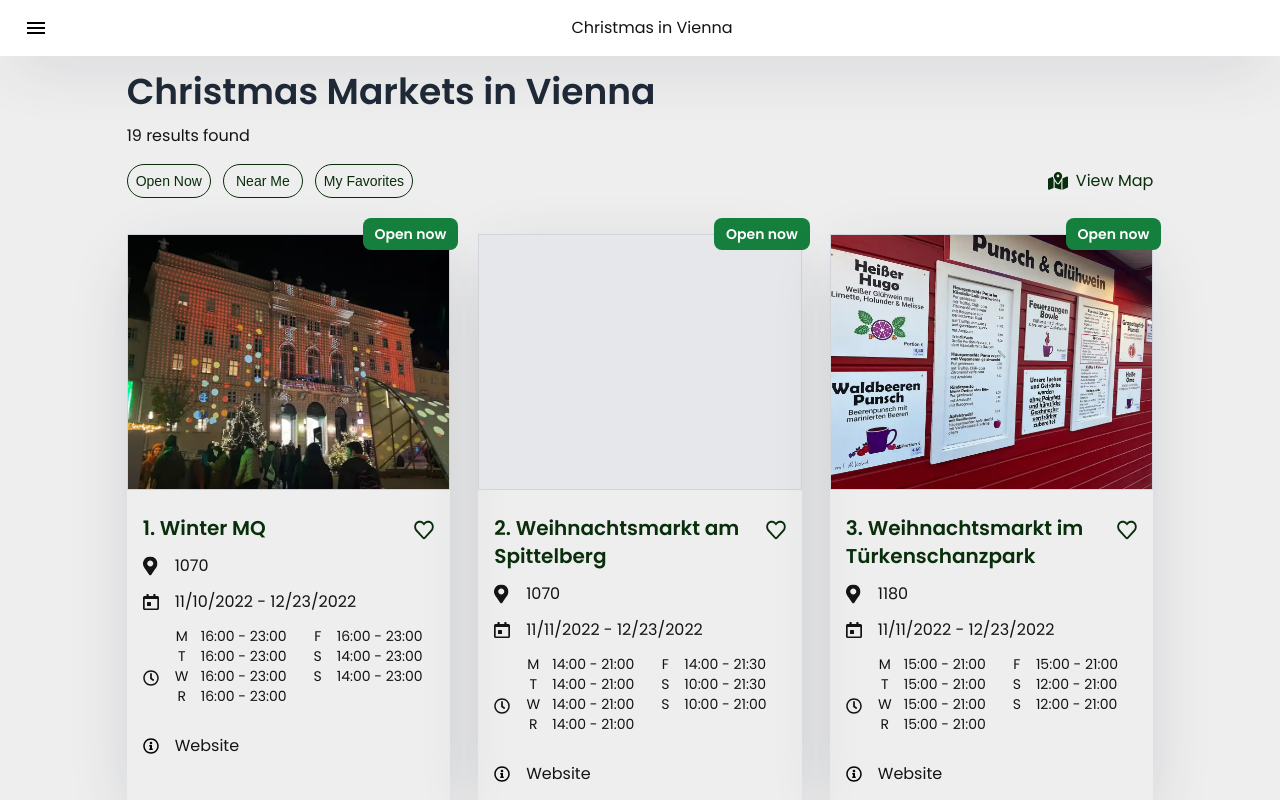
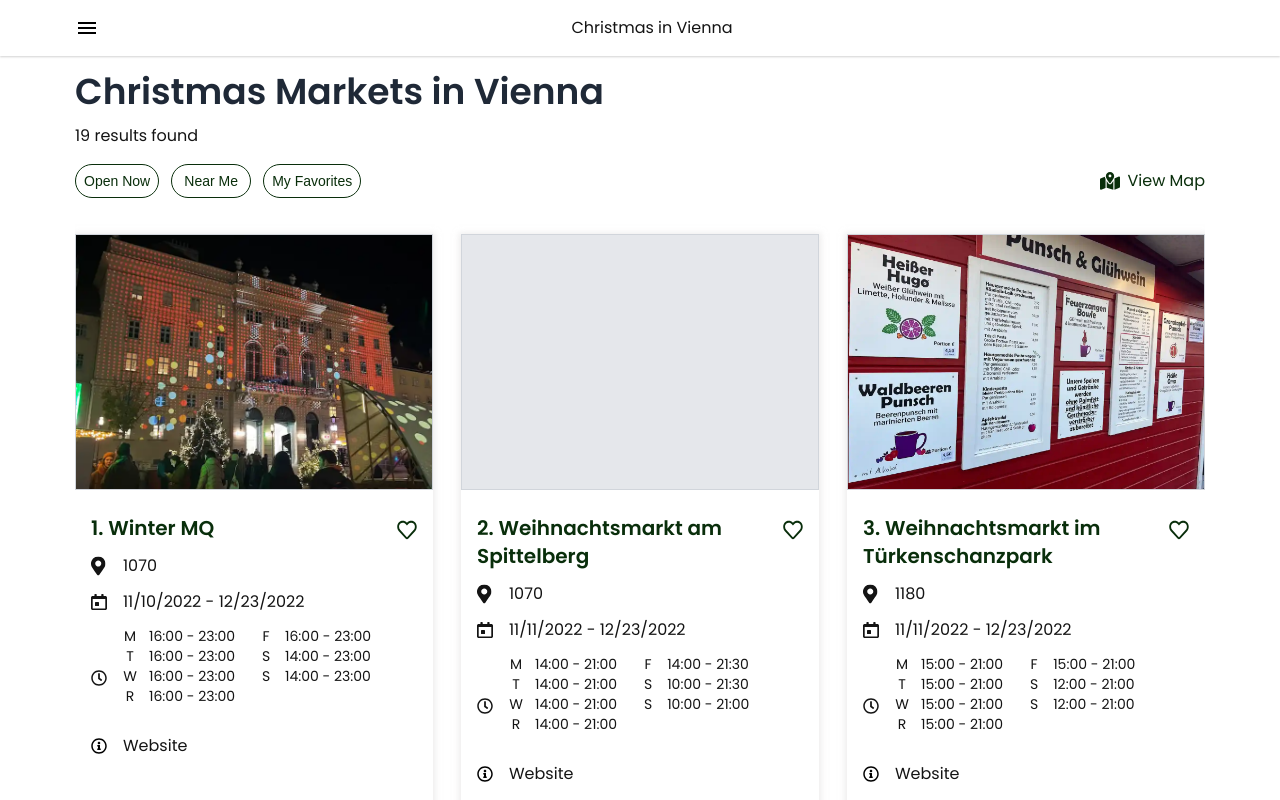
Before and after one commit to kramire/vienna-christmas-markets, a Preact app: page / in a window 1280 px wide. Both pictures are taken after a click on the element "See the markets". Built offline with nearby package versions, Linux system fonts and the light colour scheme.

Commit message:
update some styles to make content nicer

```diff
--- a/src/app.constants.ts
+++ b/src/app.constants.ts
@@ -1,4 +1,5 @@
-export const FOOTER_HEIGHT = 60
+export const MAX_CONTENT_WIDTH = 1130
+export const HEADER_HEIGHT = 56
 
 export const FAVORITED_MARKETS_LOCAL_STORAGE_KEY = 'favoritedMarkets'
 
--- a/src/app.tsx
+++ b/src/app.tsx
@@ -2,6 +2,7 @@ import { useState } from 'preact/hooks'
 import { PageType } from './app.types'
 import Pages from './pages'
 import Header from './components/header'
+import { HEADER_HEIGHT, MAX_CONTENT_WIDTH } from './app.constants'
 
 export function App() {
   const [page, setPage] = useState<PageType>(PageType.HOME)
@@ -18,7 +19,9 @@ export function App() {
       }}
     >
       <Header goToPage={goToPage} />
-      <Pages page={page} goToPage={goToPage} />
+      <div style={{ maxWidth: `${MAX_CONTENT_WIDTH}px`, height: `calc(100% - ${HEADER_HEIGHT}px)`, margin: '0 auto' }}>
+        <Pages page={page} goToPage={goToPage} />
+      </div>
     </div>
   )
 }
--- a/src/components/header/header.tsx
+++ b/src/components/header/header.tsx
@@ -3,6 +3,7 @@ import Menu from '../../assets/menu.svg'
 
 import NavigationMenu from './navigationMenu'
 import { PageType } from '../../app.types'
+import { HEADER_HEIGHT, MAX_CONTENT_WIDTH } from '../../app.constants'
 
 interface Props {
   goToPage: (page: PageType) => void
@@ -18,14 +19,22 @@ const Header = ({ goToPage }: Props) => {
   return (
     <>
       <div
-        class="flex justify-between items-center w-full h-14 py-2 px-6 sticky top-0 z-10 bg-white"
-        style={{ boxShadow: '0 16px 64px -16px rgba(46,55,77,.24)' }}
+        class="w-full py-2 px-6 sticky top-0 z-10 bg-white"
+        style={{
+          boxShadow: '0 1px 2px rgba(0,0,0,.18)',
+          height: `${HEADER_HEIGHT}px`,
+        }}
       >
-        <img src={Menu} width={24} height={16} onClick={toggleMenu} />
-        <div onClick={() => goToPage(PageType.HOME)}>
-          <p class="flex-1">Christmas in Vienna</p>
+        <div
+          class="flex justify-between items-center h-full"
+          style={{ maxWidth: `${MAX_CONTENT_WIDTH}px`, margin: '0 auto' }}
+        >
+          <img src={Menu} width={24} height={16} onClick={toggleMenu} />
+          <div onClick={() => goToPage(PageType.HOME)}>
+            <p class="flex-1">Christmas in Vienna</p>
+          </div>
+          <div />
         </div>
-        <div />
       </div>
       <NavigationMenu isOpen={isMenuOpen} handleClose={toggleMenu} goToPage={goToPage} />
     </>
--- a/src/containers/home/home.tsx
+++ b/src/containers/home/home.tsx
@@ -2,7 +2,6 @@ import Flex from '../../components/flex'
 import { PageType } from '../../app.types'
 import HomeItem from './homeItem'
 import HomeImage from '../../assets/karls-christmas.webp'
-import { FOOTER_HEIGHT } from '../../app.constants'
 
 interface Props {
   goToPage: (page: PageType) => void
@@ -50,12 +49,7 @@ const Home = ({ goToPage }: Props) => {
           </h1>
         </div>
       </Flex>
-      <Flex
-        flexDirection="column"
-        gap="24px 16px"
-        justifyContent="center"
-        style={{ marginBottom: `${FOOTER_HEIGHT}px`, padding: '0px 24px 24px' }}
-      >
+      <Flex flexDirection="column" gap="24px 16px" justifyContent="center" style={{ padding: '0px 24px 24px' }}>
         <HomeItem
           title="Visit Christmas Markets"
           description="Enjoy the Christmas season with traditional food, drinks, and shopping at the Viennese Christmas Markets."
--- a/src/containers/resultList/filterItem.tsx
+++ b/src/containers/resultList/filterItem.tsx
@@ -17,8 +17,8 @@ const FilterItem = ({ label, isSelected, handleClick, isLoading }: Props) => (
       borderRadius: '20px',
       border: '1px solid',
       borderColor: theme.colors.darkGreen,
-      color: isSelected ? theme.colors.bgWhite : theme.colors.darkGreen,
-      background: isSelected || isLoading ? theme.colors.darkGreen : theme.colors.bgWhite,
+      color: isSelected ? 'white' : theme.colors.darkGreen,
+      background: isSelected || isLoading ? theme.colors.darkGreen : 'white',
       fontSize: '14px',
       fontFamily: 'sans-serif',
     }}
--- a/src/containers/resultList/map.tsx
+++ b/src/containers/resultList/map.tsx
@@ -45,7 +45,7 @@ const Map = ({ results }: Props) => {
     map.addLayer(mapMarkers)
   }, [map, mapMarkers, results])
 
-  return <div id="map"></div>
+  return <div id="map" style={{ height: '70%', zIndex: 1 }}></div>
 }
 
 export default Map
--- a/src/containers/resultList/resultCard/resultCard.tsx
+++ b/src/containers/resultList/resultCard/resultCard.tsx
@@ -8,7 +8,7 @@ import { Event, Market, ResultType } from '../../../app.types'
 import { theme } from '../../../theme'
 import { GOOGLE_MAPS_LINK, weekDays } from '../resultList.constants'
 import { resultToImgUrlMapping } from '../../../app.constants'
-import OpenStatusLabel from '../../../components/openStatusLabel'
+// import OpenStatusLabel from '../../../components/openStatusLabel'
 import CardImage from './cardImage'
 import FavoriteButton from './favoriteButton'
 
@@ -30,7 +30,7 @@ const ResultCard = ({ result, isFavorite, toggleFavoriteResult }: Props) => {
   }, [])
 
   return (
-    <li key={id} class="gap-3 w-full relative" style={{ boxShadow: '0 16px 64px -16px rgba(46,55,77,.24)' }}>
+    <li key={id} class="gap-3 w-full relative" style={{ boxShadow: 'rgb(223 220 220 / 55%) 0px 1px 6px 2px' }}>
       <CardImage imgSrc={imgSrc} altText={name} />
       <div class="flex flex-col justify-between w-full px-4 py-6 gap-3">
         <div class="flex justify-between gap-3">
@@ -81,7 +81,7 @@ const ResultCard = ({ result, isFavorite, toggleFavoriteResult }: Props) => {
           </div>
         )}
       </div>
-      <OpenStatusLabel start={start} end={end} times={times} />
+      {/* <OpenStatusLabel start={start} end={end} times={times} /> */}
     </li>
   )
 }
--- a/src/containers/resultList/resultList.tsx
+++ b/src/containers/resultList/resultList.tsx
@@ -119,12 +119,24 @@ const ResultList = ({ results, page, favorites, setFavorites, deviceLocation, se
   }, [page])
 
   return (
-    <div class="flex flex-col gap-1 md:gap-3">
+    <div class="h-full flex flex-col gap-1 md:gap-3">
       {showMap ? (
-        <Map results={shownResults} />
+        <>
+          <div class="px-6 py-4">
+            <Filters
+              activeFilters={activeFilters}
+              toggleFilter={toggleFilter}
+              isLoadingLocation={isLoadingLocation}
+              page={page}
+              showMap={showMap}
+              toggleMap={toggleMap}
+            />
+          </div>
+          <Map results={shownResults} />
+        </>
       ) : (
-        <div className="animate-slide-in" class=" w-full flex flex-col gap-3 px-6 py-4 overflow-scroll">
-          <div class="md:w-5/6 flex flex-col gap-6 md:gap-9 m-auto">
+        <div className="animate-slide-in" class=" w-full flex flex-col gap-3 px-6 lg:px-0 py-4 overflow-scroll">
+          <div class="w-full flex flex-col gap-6 md:gap-9 m-auto">
             <div class="flex flex-col gap-3 md:gap-4">
               <div class="flex flex-col gap-1 md:gap-3">
                 <HeaderText page={page} />
@@ -143,7 +155,7 @@ const ResultList = ({ results, page, favorites, setFavorites, deviceLocation, se
               />
             </div>
             <ul
-              class="list-none grid justify-between p-0 m-0 gap-7"
+              class="list-none grid justify-between p-0 m-0 gap-7 gap-y-9"
               style={{
                 gridTemplateColumns: 'repeat(auto-fit, minmax(320px, 1fr))', // TODO - need this responsive rather than auto-fit
               }}
--- a/src/containers/visitProgress/visitProgress.tsx
+++ b/src/containers/visitProgress/visitProgress.tsx
@@ -3,9 +3,7 @@ import { Market } from '../../app.types'
 import Flex from '../../components/flex'
 import useLocalStorage from '../../hooks/useLocalStorage'
 import buildSquares from '../../utils/build-square'
-import { theme } from '../../theme'
 import SurpriseImage from '../../assets/christmas-sparkler.webp'
-import { FOOTER_HEIGHT } from '../../app.constants'
 import { hasStarted } from '../../utils/hasStarted'
 import CircleCheckSolid from '../../assets/circleCheckSolid.svg'
 import CircleCheck from '../../assets/circleCheck.svg'
@@ -64,16 +62,7 @@ const VisitProgress = ({ markets }: Props) => {
   }, [])
 
   return (
-    <Flex
-      className="animate-slide-in"
-      flexDirection="column"
-      justifyContent="center"
-      alignItems="center"
-      gap="12px"
-      style={{
-        marginBottom: `${FOOTER_HEIGHT}px`,
-      }}
-    >
+    <Flex className="animate-slide-in" flexDirection="column" justifyContent="center" alignItems="center" gap="12px">
       <Flex
         flexDirection="column"
         gap="12px"
@@ -122,7 +111,7 @@ const VisitProgress = ({ markets }: Props) => {
                   style={{
                     width: 'calc(100vw / 5)',
                     height: 'calc(412px / 4)',
-                    backgroundColor: hasVisited ? 'transparent' : theme.colors.bgWhite,
+                    backgroundColor: hasVisited ? 'transparent' : 'white',
                     transition: 'background-color 1s ease',
                     cursor: 'pointer',
                     '-webkit-tap-highlight-color': 'transparent',
--- a/src/index.css
+++ b/src/index.css
@@ -9,7 +9,6 @@
   font-weight: 400;
 
   color: #141414;
-  background-color: rgb(238, 238, 238);
 
   font-synthesis: none;
   text-rendering: optimizeLegibility;
--- a/src/theme.ts
+++ b/src/theme.ts
@@ -1,12 +1,10 @@
 interface Colors {
   darkGreen: string
-  bgWhite: string
   text: string
 }
 
 const colors: Colors = {
   darkGreen: 'rgb(9, 46, 11)',
-  bgWhite: 'rgb(238, 238, 238)',
   text: 'rgb(20 20 20)',
 }
 
```
